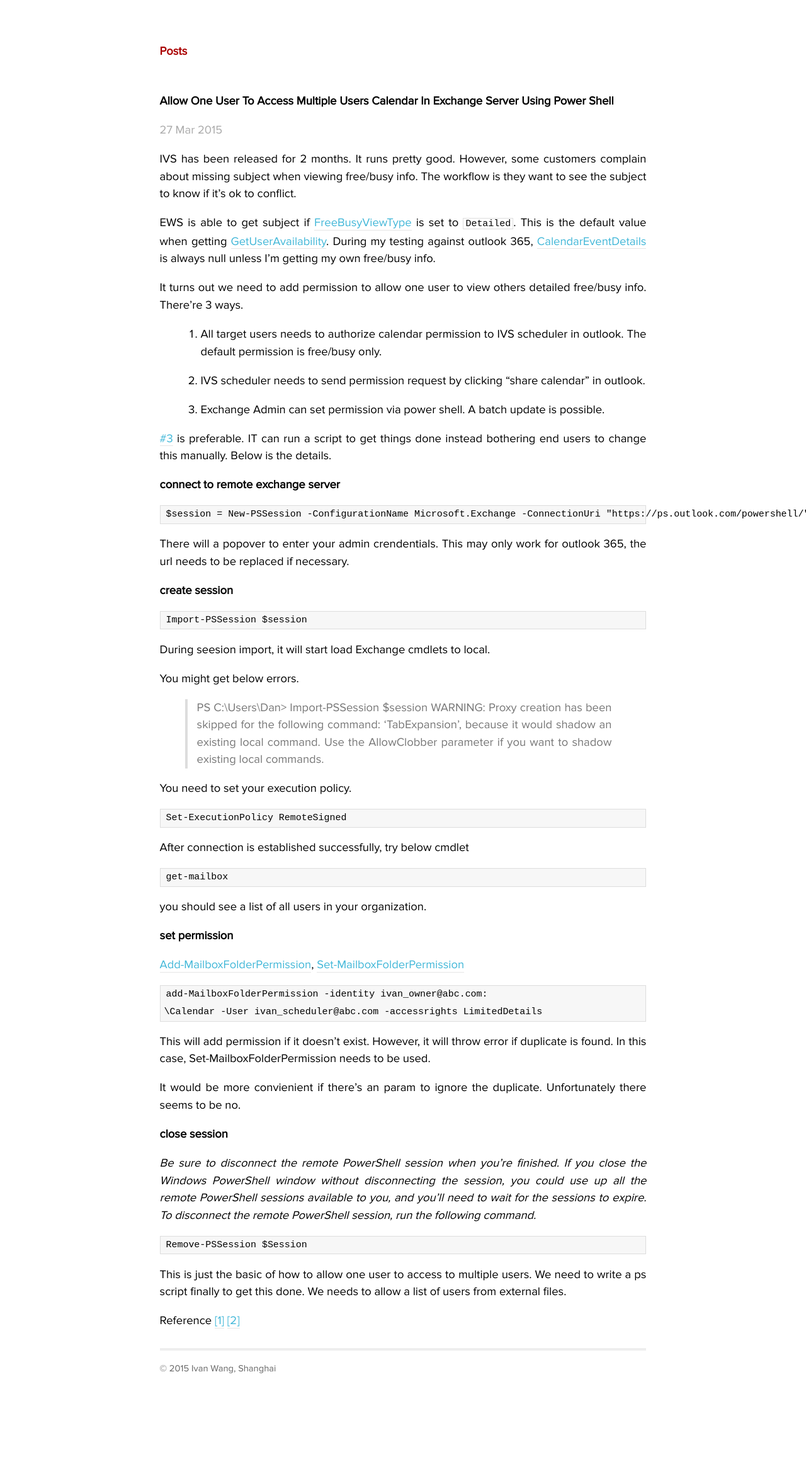
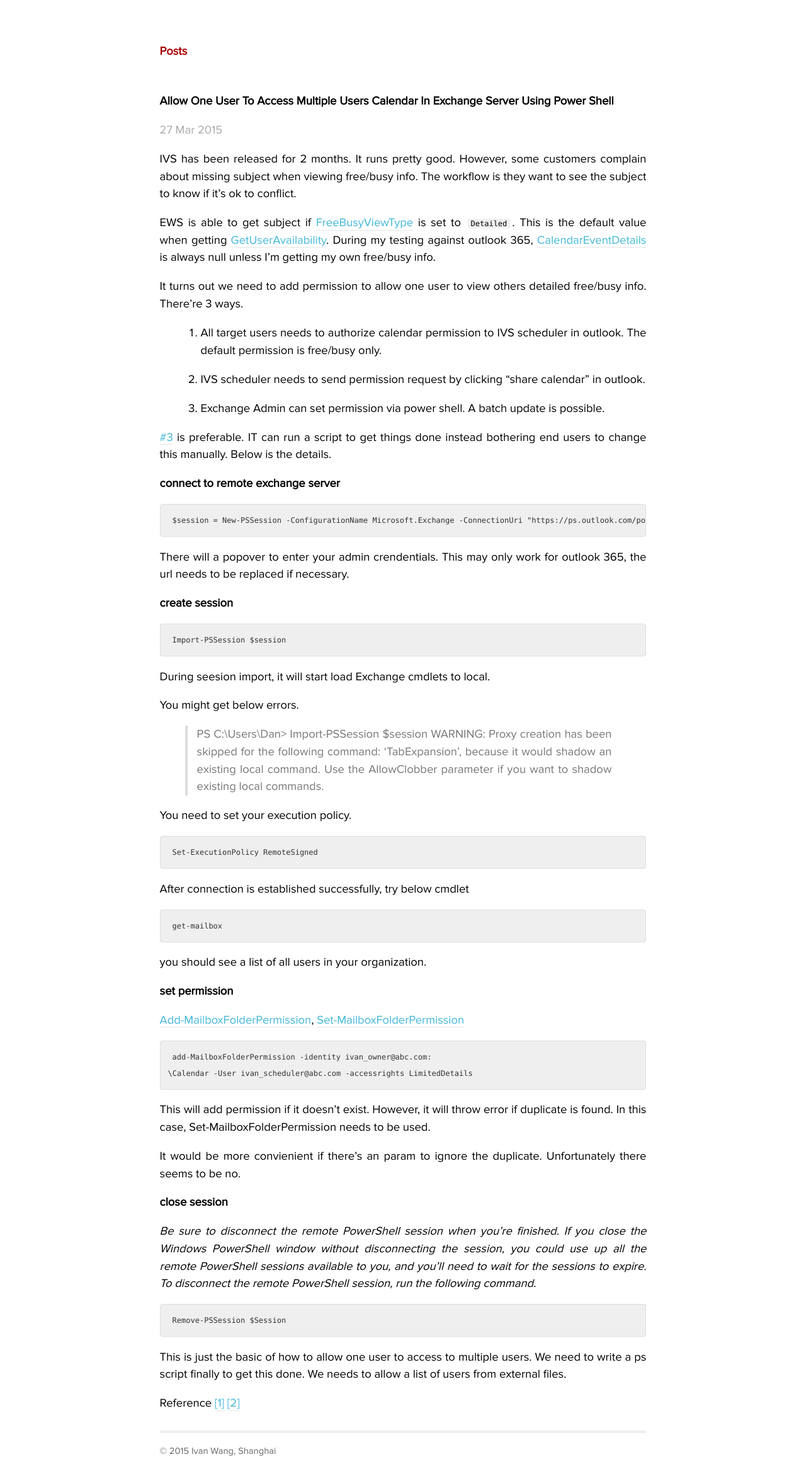
Before and after one commit to iwang/iwang.github.io, a Jekyll site: the page built from _posts/2015-03-27-allow-one-user-to-access-multiple-users-calendar-in-exchange-server-using-power-shell.markdown, in a window 1280 px wide. Shown: the whole page at 63% size. Built offline with Jekyll 4.4.1, drawn with Linux system fonts in a browser that asks for light colours; Markdown is read by kramdown in place of the engine named in the settings; comment, search, counter and statistics services are not loaded; before the commit the page ends 2201 px from its top, so only the background shows below that.

Commit message:
update css

```diff
--- a/css/main.css
+++ b/css/main.css
@@ -43,6 +43,12 @@ border-bottom: .08em solid #41b7d8;
 outline: 0
 }
 
+pre {
+  font-size: 12px;
+  font-size: 0.75rem;
+  line-height: 1.5;
+  overflow-x: auto
+}
 
 ::selection {
   background: #333;
@@ -67,6 +73,10 @@ ul.posts span {
   color: #aaa;
   font-family: Monaco, "Courier New", monospace;
   font-size: 80%;
+}
+
+code, pre {
+  font-family: Monaco,"Courier New","DejaVu Sans Mono","Bitstream Vera Sans Mono",monospace;
 }
 
 /*****************************************************************************/
@@ -150,7 +160,7 @@ ul.posts span {
 /* standard */
 .post pre {
   border: 1px solid #ddd;
-  background-color: #f7f7f7;
+  background-color: #efefef;
   padding: 0 .4em;
 }
 
@@ -158,9 +168,16 @@ ul.posts span {
   margin-left: 1.35em;
 }
 
-.post code {
-  border: 1px solid #ddd;
-  padding: 0 .2em;
+pre code, li code {
+  font-size: 12px;
+  font-size: 0.75rem;
+  line-height: 1.5;
+
+  margin: 0 2px;
+  padding: 0 5px;
+  border: 1px solid #f7f7f7;
+  background-color: #efefef;
+  border-radius: 3px;
 }
 
 .post pre code {
@@ -184,11 +201,32 @@ ul.posts span {
   border-left: 4px solid #ddd;
 }
 
-.highlight code[class*=language-] {
-  font-family: Consolas,Monaco,'Andale Mono',monospace;
+.highlight {
+  background-color: #efefef;
+  font-family: Monaco,"Courier New","DejaVu Sans Mono","Bitstream Vera Sans Mono",monospace;
+  font-size: 12px;
+  font-size: 0.75rem;
+  line-height: 2.1667;
+  color: #333332;
+  margin-bottom: 1.5em;
+  border-radius: 4px;
+}
+
+.highlight pre {
+  position: relative;
+  margin: 0;
   padding: 1em;
-  margin: .5em 0;
   overflow: auto;
-  font-size: .9em;
-  tab-size: 4;
 }
+
+p code, li code {
+  font-size: 12px;
+  font-size: 0.75rem;
+  line-height: 1.5;
+  white-space: nowrap;
+  margin: 0 2px;
+  padding: 0 5px;
+  border: 1px solid #f7f7f7;
+  background-color: #efefef;
+  border-radius: 3px;
+}
```
Also changed, not shown: _posts/2014-03-14-cxf-cause-https-error.markdown (+12 -15 lines).
